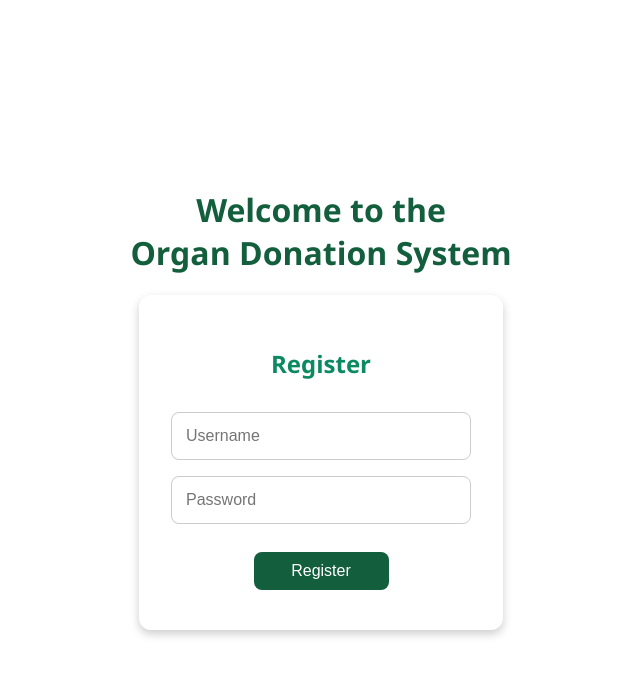
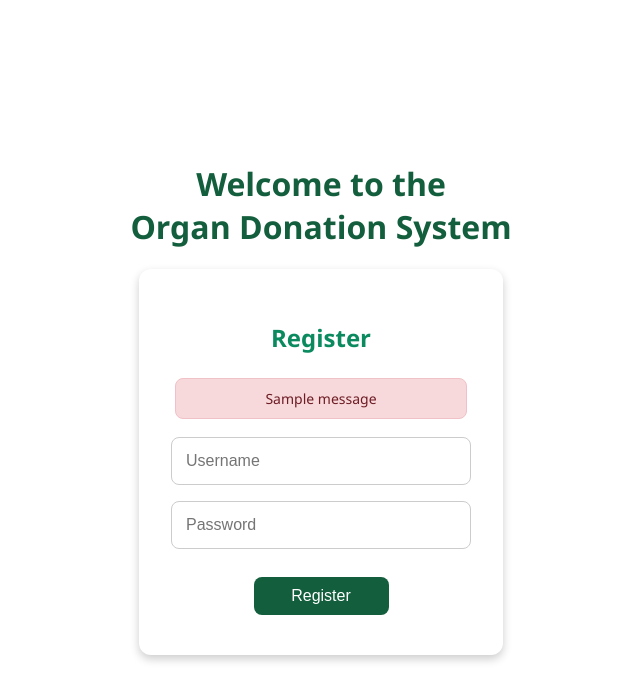
Before and after one commit to Sam-Courtney1/finalYearProject, a Flask app: page /register in a window 1280 px wide. Shown: the top 695 px of the page, without its empty margins (319-959 px from the left). Run offline with Flask 3, Linux system fonts and the light colour scheme; one stand-in notice (Sample message) is shown; some libraries are stand-ins or nearby versions.

Commit message:
Creating login protection , stopping duplicate usernames and auto login after registration

```diff
--- a/application.py
+++ b/application.py
@@ -1,4 +1,4 @@
-from flask import Flask, render_template, request, redirect, session , url_for
+from flask import Flask, render_template, request, redirect, session , url_for , flash
 import psycopg2
 import os
 from dotenv import load_dotenv
@@ -56,7 +56,7 @@ def login():
         cur = conn.cursor()
         """Error: not all arguments converted during string formatting
         comma is needed below, if removed it is treated as a string """
-        cur.execute("SELECT password FROM users WHERE username = %s", (username))
+        cur.execute("SELECT password FROM users WHERE username = %s", (username,))
         user = cur.fetchone()
         cur.close()
         conn.close()
@@ -82,12 +82,22 @@ def submit():
 
     try:
         cur = conn.cursor()
+        cur.execute("SELECT * FROM users WHERE username = %s", (username,))
+
+        existing_user = cur.fetchone()
+        if existing_user:
+            flash("Username already exists. Please choose another.")
+            cur.close()
+            conn.close()
+            return redirect(url_for('register'))
+
         cur.execute("INSERT INTO users (username, password) VALUES (%s, %s)", (username, password))
         conn.commit()
+        session['username'] = username
         cur.close()
         conn.close()
         print("Data inserted successfully")
-        return "Data saved successfully to RDS"
+        return redirect(url_for('homepage'))
     except Exception as e:
         print("Insert error:", e)
         return f"Error: {e}"
--- a/static/style.css
+++ b/static/style.css
@@ -73,3 +73,15 @@ a {
 
   color: #135e3c;
 }
+
+.flash {
+  background-color: #f7d9db;
+  color: #6d1c24;
+  border: 1px solid #f0c1c6;
+  padding: 10px;
+  border-radius: 8px;
+  width: 90%;
+  margin: 10px auto;
+  text-align: center;
+  font-size: 14px;
+}
--- a/templates/Register.html
+++ b/templates/Register.html
@@ -20,6 +20,9 @@
       </div>
       <div class="login-box">
         <h2>Register</h2>
+        {% for message in get_flashed_messages() %}
+          <p class="flash">{{ message }}</p>
+        {% endfor %}
         <form action="/register_user" method="POST">
           <input type="text" name="username" placeholder="Username" required>
           <input type="password" name="password" placeholder="Password" required>
--- a/templates/homepage.html
+++ b/templates/homepage.html
@@ -12,7 +12,7 @@
 <body class="bg-white">
     <nav class="navbar navbar-expand-lg navbar-light bg-light">
         <div class="container-fluid">
-            <a class="navbar-brand" href="{{ url_for('homepage') }}">Homepage</a>
+            <a class="navbar-brand" href="{{ url_for('homepage') }}">Home</a>
             <div class="ms-auto">
                 <a class="nav-link" href="{{ url_for('logout') }}">Logout</a>
             </div>
```
